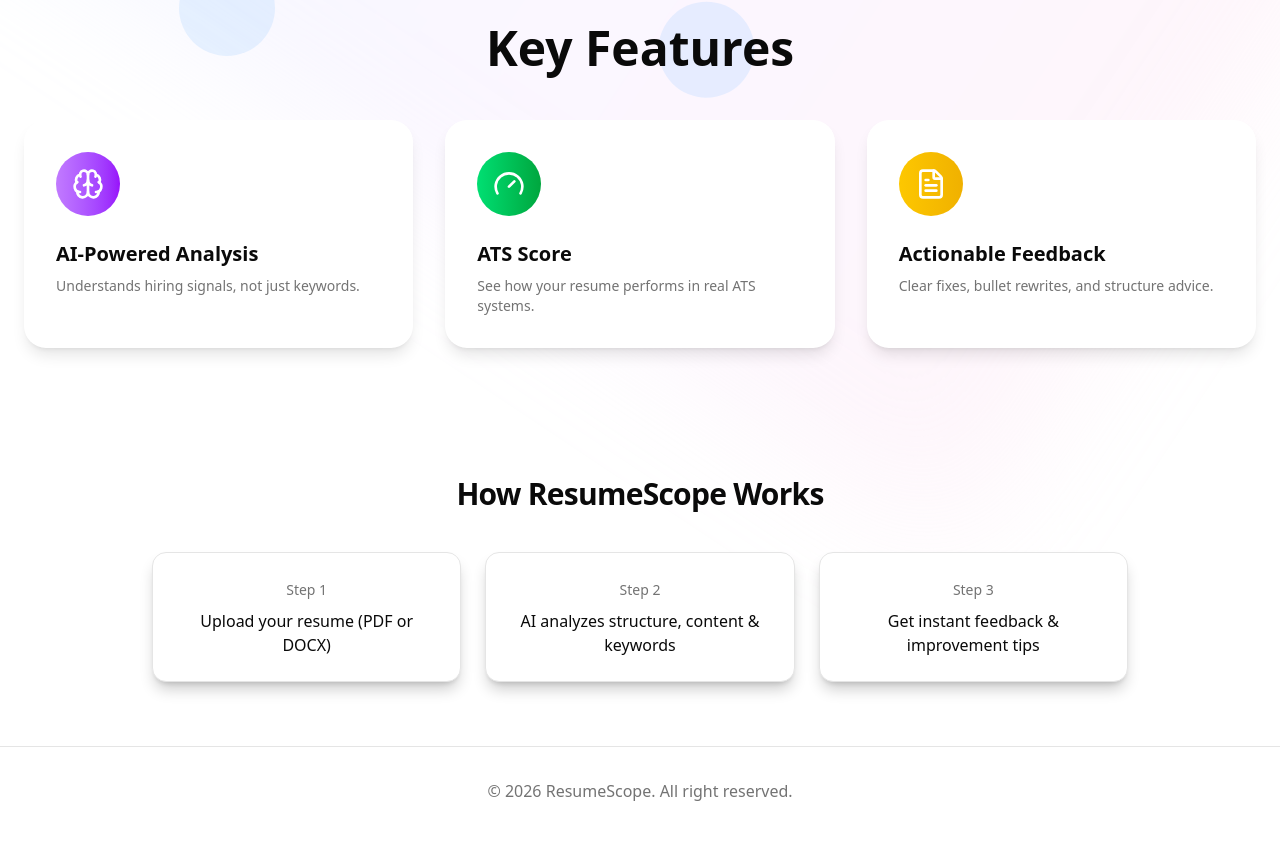
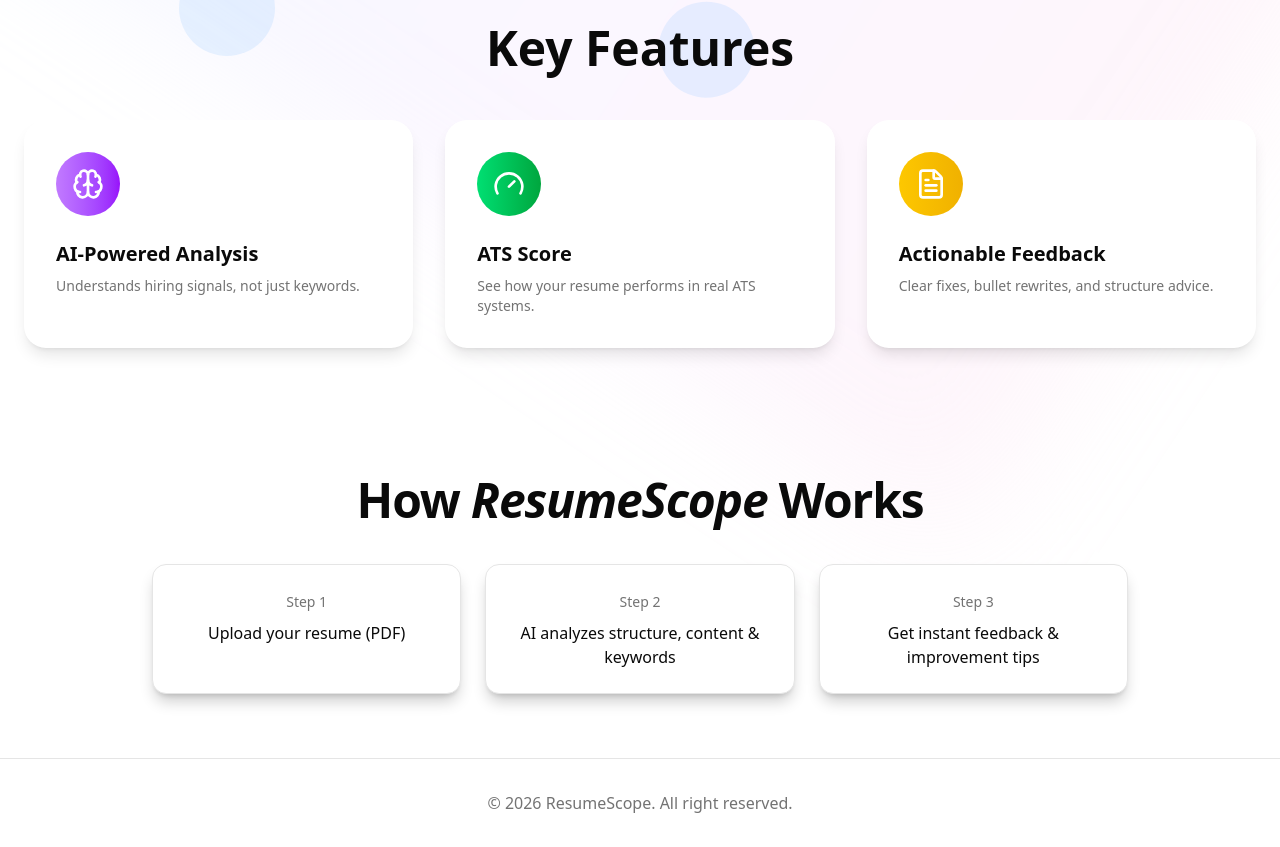
Before and after one commit to GabenNguyen/AI-Resume-Analyser, a Next.js app in the folder ai-resume-analyser/: page / in a window 1280 px wide. Shown: the part 537-1384 px from the top of the page. Built offline with nearby package versions, Linux system fonts and the light colour scheme.

Commit message:
Minor fix.

```diff
--- a/ai-resume-analyser/app/components/HowItWorks.tsx
+++ b/ai-resume-analyser/app/components/HowItWorks.tsx
@@ -3,7 +3,7 @@
 import { motion } from "framer-motion";
 
 const steps = [
-  "Upload your resume (PDF or DOCX)",
+  "Upload your resume (PDF)",
   "AI analyzes structure, content & keywords",
   "Get instant feedback & improvement tips",
 ];
@@ -13,13 +13,13 @@
     <section className="mx-auto max-w-5xl px-6 text-center py-16">
       {/* Animated title */}
       <motion.h2
-        className="text-3xl font-bold tracking-tight"
+        className="text-4xl font-bold tracking-tight sm:text-5xl"
         initial={{ opacity: 0, y: 20 }}
         whileInView={{ opacity: 1, y: 0 }}
         viewport={{ once: true }}
         transition={{ duration: 0.6, ease: "easeOut" }}
       >
-        How ResumeScope Works
+        How <span className="font-bold italic">ResumeScope</span> Works
       </motion.h2>
 
       {/* Animated steps */}
```
